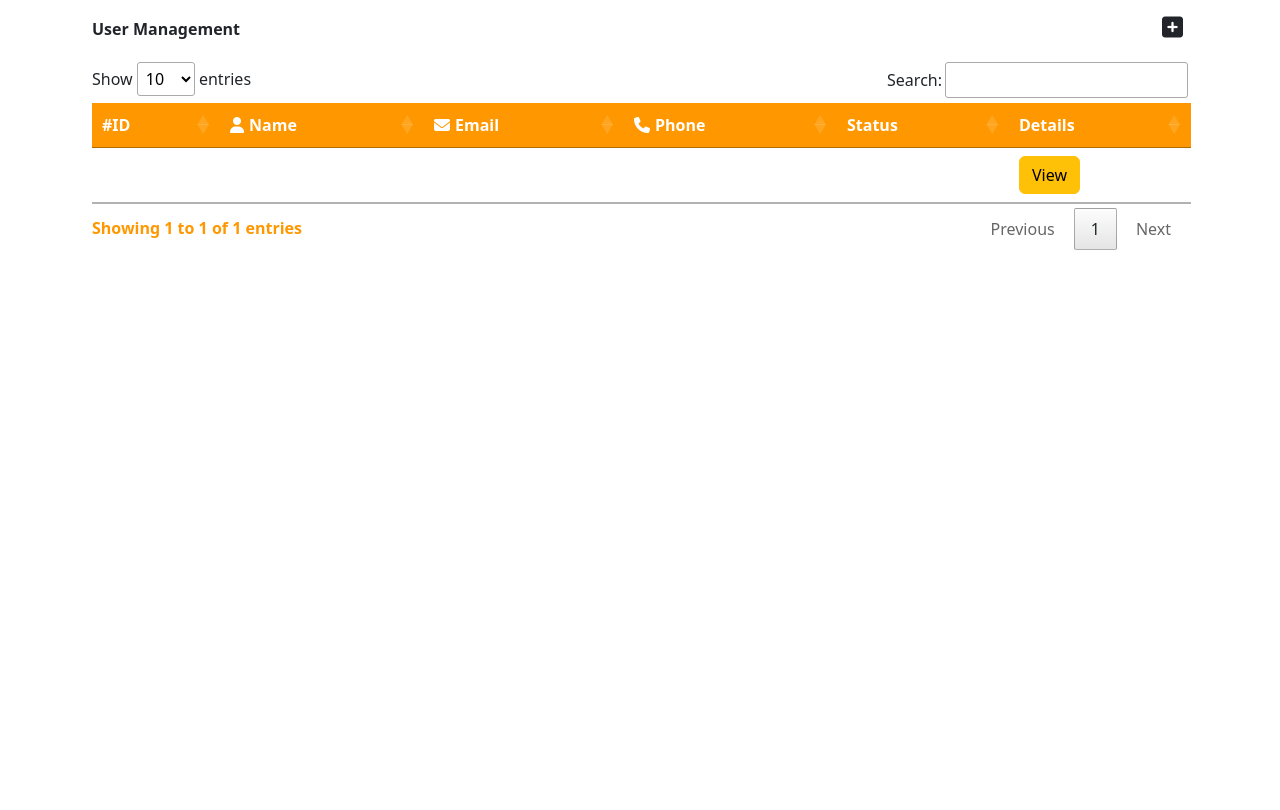
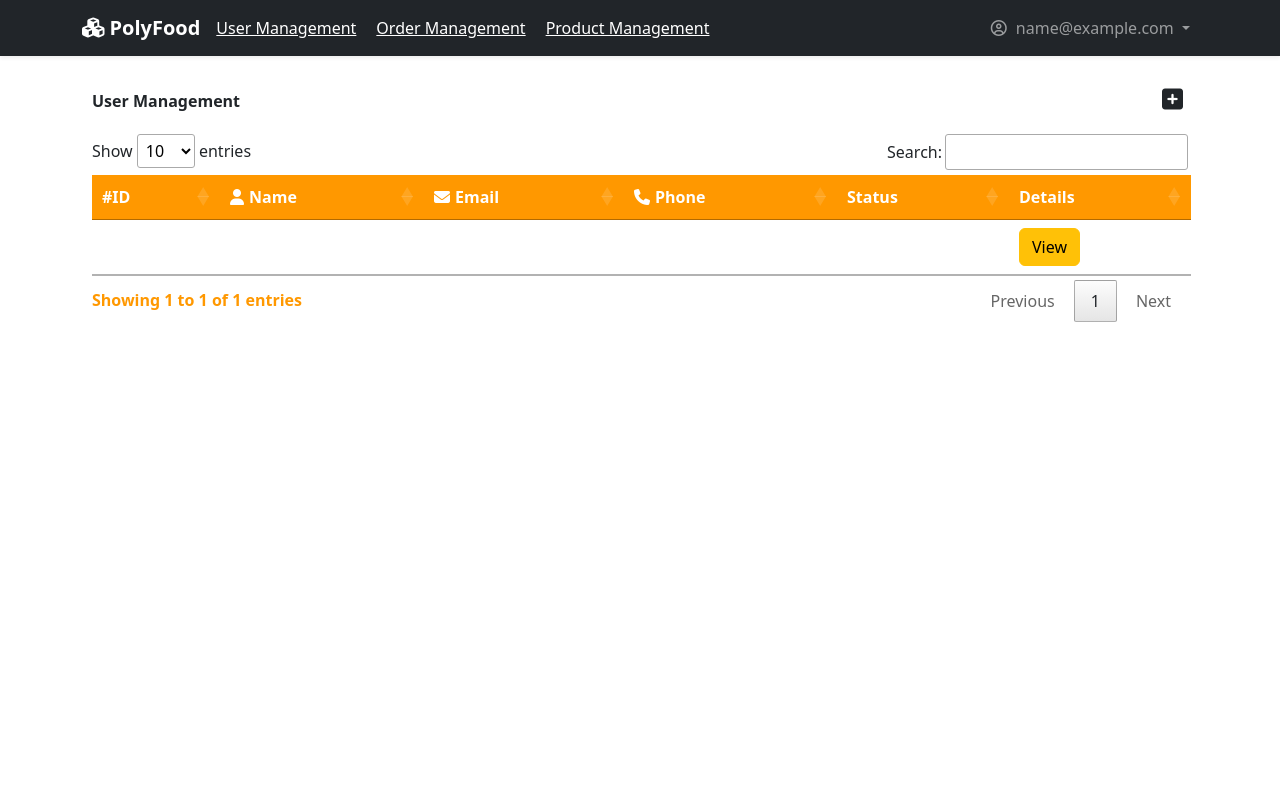
Before and after one commit to BoLam0305/COMP3421, a PHP site: page /HTML/Admin_Page/UserManagement.php in a window 1280 px wide. After the commit the page ends 322 px from the top, so only its background shows below. Run offline with PHP 8.4, Linux system fonts and the light colour scheme; the visitor is signed in with stand-in values (Sample User, id 1); data that the repository does not hold is empty; some libraries are stand-ins or nearby versions.

Commit message:
update header_for_admin

```diff
--- a/CSS/Admin_Page/left-menu.css
+++ b/CSS/Admin_Page/left-menu.css
@@ -1,38 +1,14 @@
-/* Left Menu */
-#main-container {
-    height: 100vh;
+a{
+    color: white;
 }
 
-#left-menu {
-    height: 100%;
-    border-radius: 4px;
-    box-shadow: 0px 5px 15px rgb(0 0 0 / 20%);
+.bar{
+    display: flex;
+    width: 100%;
+
 }
 
-#left-menu > div {
-    height: 10vh;
-    display: flex;
-    justify-content: center;
-    align-items: center;
-    cursor: pointer;
-    margin-left: 2px;
+.bar a{
+    margin-right: 20px;
+
 }
-
-#left-menu div:hover {
-    color: #ff9800;
-}
-
-.left-menu-target {
-    font-weight: bold;
-}
-a{
-    color: black;
-}
-a:link {
-    text-decoration: none;
-    color: black;
-}
-
-a:hover {
-    color: hotpink;
-}
--- a/CSS/Admin_Page/right-management.css
+++ b/CSS/Admin_Page/right-management.css
@@ -7,7 +7,9 @@ body{
 }
 #right-content > div {
     padding: 10px;
+
 }
+
 
 #right-content caption {
     color: black;
--- a/HTML/Admin_Page/OrderManagement.php
+++ b/HTML/Admin_Page/OrderManagement.php
@@ -6,7 +6,6 @@
     <title>Order Management</title>
 
     <!--local CSS-->
-    <link href="../../CSS/Admin_Page/left-menu.css" rel="stylesheet">
     <link href="../../CSS/Admin_Page/right-management.css" rel="stylesheet">
     <link href="../../CSS/Admin_Page/add_modam.css" rel="stylesheet">
 
@@ -25,16 +24,21 @@
     <!--local Js-->
     <script src="../../JS/Admin_Page/OrderManagementUI.js"></script>
     <script src="../../JS/Admin_Page/updateOrderVaildation.js"></script>
+    <?php include_once '../header_for_admin.php'; ?>
 
 
 </head>
 
 <body>
 <div id="main-container" class="row" style="padding-top: 3%;">
+
     <div id="right-content">
         <div class="container">
             <table class="table caption-top table-hover" id="myTable">
+
+                <br>
                 <div id="table-header">
+
                     <div>Order Management</div>
                 </div>
                 <thead>
--- a/HTML/Admin_Page/UserManagement.php
+++ b/HTML/Admin_Page/UserManagement.php
@@ -1,3 +1,4 @@
+
 <!DOCTYPE html>
 <html lang="en">
 
@@ -9,7 +10,6 @@
 
     <link href="../../CSS/Admin_Page/right-management.css" rel="stylesheet">
     <link href="../../CSS/Admin_Page/add_modam.css" rel="stylesheet">
-    <link href="../../CSS/Admin_Page/left-menu.css" rel="stylesheet">
     <!-- JQuery -->
     <script src="https://ajax.googleapis.com/ajax/libs/jquery/3.6.1/jquery.min.js"></script>
     <link rel="stylesheet" href="https://cdn.datatables.net/1.13.4/css/jquery.dataTables.css"/>
@@ -25,6 +25,7 @@
     <link href="https://cdn.jsdelivr.net/npm/bootstrap@5.2.3/dist/css/bootstrap.min.css" rel="stylesheet">
     <script src="https://cdn.jsdelivr.net/npm/bootstrap@5.2.3/dist/js/bootstrap.bundle.min.js"></script>
     <link rel="stylesheet" href="https://cdnjs.cloudflare.com/ajax/libs/font-awesome/4.7.0/css/font-awesome.min.css">
+    <?php include_once '../header_for_admin.php'; ?>
 
 </head>
 
@@ -32,6 +33,9 @@
 <div id="main-container" class="container">
     <div id="right-content" class="col-12">
         <table class="table caption-top table-hover" id="myTable">
+            <br>
+            <br>
+            <br>
             <div id="table-header">
                 <div>User Management</div>
                 <div id="add-item-btn" data-bs-toggle="modal" data-bs-target="#exampleModal"><i
--- /dev/null
+++ b/HTML/header_for_admin.php
@@ -0,0 +1,43 @@
+<?php session_start(); ?>
+
+<header>
+    <link href="../../CSS/Admin_Page/left-menu.css" rel="stylesheet">
+
+    <nav class="navbar fixed-top navbar-expand-lg navbar-dark bg-dark shadow-sm header">
+        <div class="container">
+            <a href="/HTML/home.php" class="navbar-brand d-flex align-items-center">
+                <i class="fa-solid fa-cubes headerCubes"></i>
+                <strong>PolyFood</strong>
+            </a>
+
+            <?php
+            extract($_SESSION);
+            // Show the login and register button if the user is not logged in
+            if (!isset($email)) {
+                header('Location: ../User_Page/login.php');
+            } else { // signed in
+                echo "<div class=\"collapse navbar-collapse justify-content-end\" id=\"navbarNavDarkDropdown\">
+                        <div class='bar'>
+                        <a href='./UserManagement.php'>User Management</a>
+                        <a href='./OrderManagement.php'>Order Management</a>
+                        <a href='./ProductManagement.php'>Product Management</a>
+                      </div>
+
+                        <ul class=\"navbar-nav\">
+                            <li class=\"nav-item dropdown\">
+                                <a class=\"nav-link dropdown-toggle\" href=\"#\" id=\"navbarDarkDropdownMenuLink\"
+                                role=\"button\" data-bs-toggle=\"dropdown\" aria-expanded=\"false\">
+                                    <i class=\"fa-regular fa-circle-user userIco\"></i>
+                                    $email
+                                </a>
+                                <ul class=\"dropdown-menu dropdown-menu-dark\" aria-labelledby=\"navbarDarkDropdownMenuLink\">
+
+                                  <li><a class=\"dropdown-item\" href=\"/phpFunctions/logout.php\">Logout</a></li>
+                                </ul>
+                            </li>
+                        </ul>
+                     </div>";
+            } ?>
+        </div>
+    </nav>
+</header>
```
Also changed, not shown: HTML/Admin_Page/ProductManagement.php (+8 -13 lines), JS/Admin_Page/updateOrderVaildation.js (line endings or trailing spaces), img/Profile/641d536197174New Project (3).png (added).
